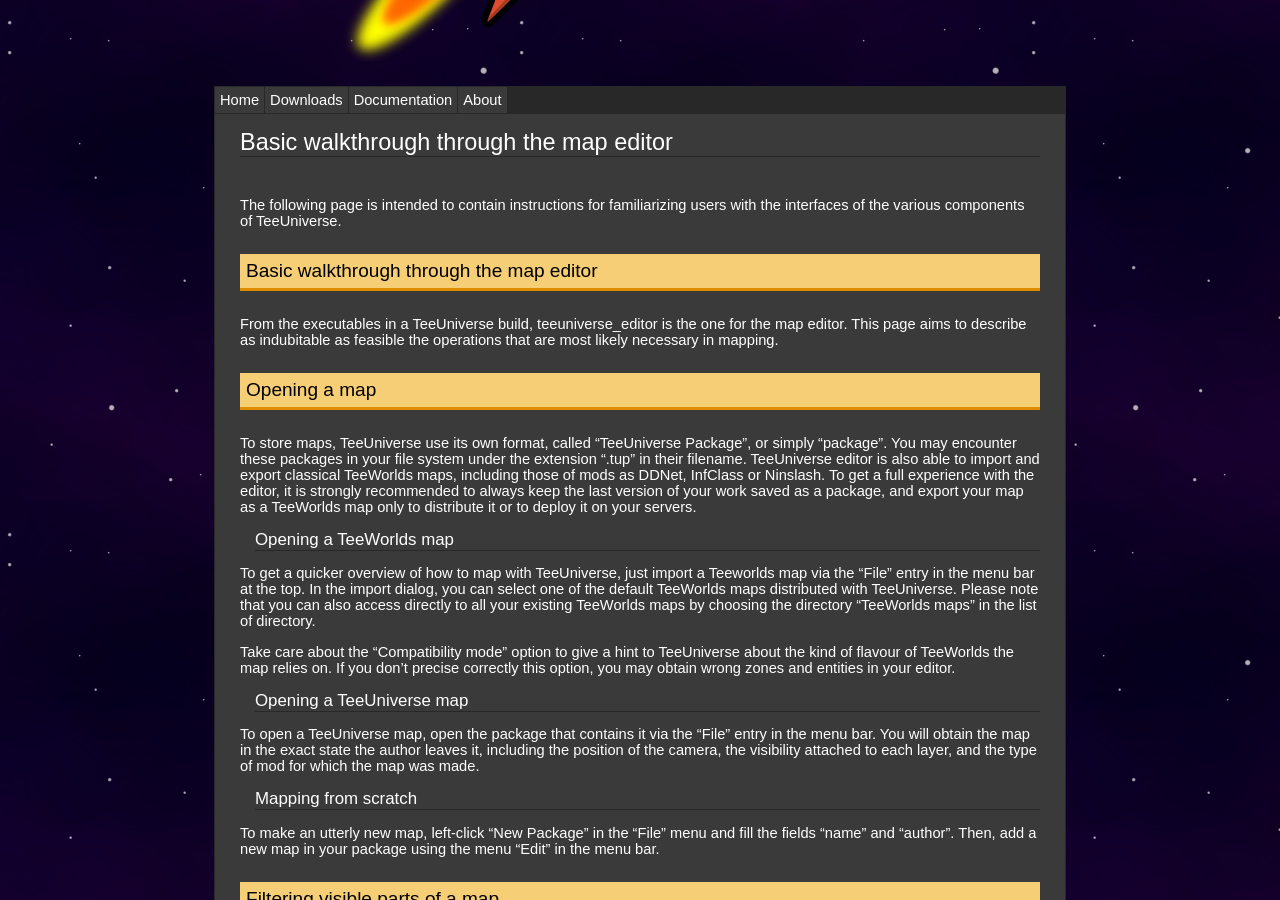
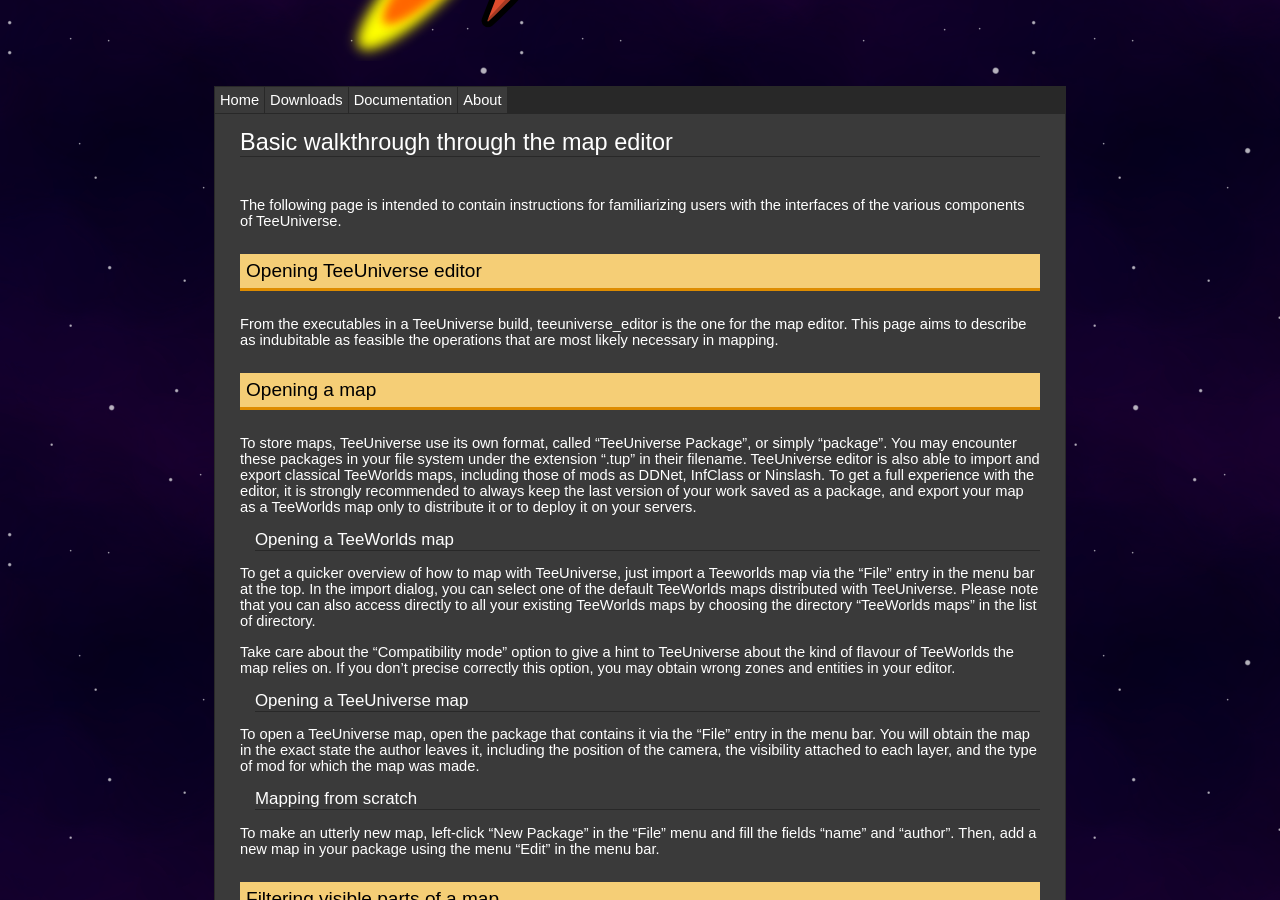
Before and after one commit to teeuniverse/teeuniverse-website, a Jekyll site: the page built from doc_walkthrough.md, in a window 1280 px wide and 900 px high, scrolled down 394 px. Built offline with Jekyll 4.4.1, drawn with Linux system fonts in a browser that asks for light colours.

Commit message:
Fixed titles in walkthrough

```diff
--- a/doc_walkthrough.md
+++ b/doc_walkthrough.md
@@ -6,7 +6,7 @@ permalink: /doc/walkthrough/
 
 The following page is intended to contain instructions for familiarizing users with the interfaces of the various components of TeeUniverse.
 
-# Basic walkthrough through the map editor #
+# Opening TeeUniverse editor #
 
 From the executables in a TeeUniverse build, teeuniverse_editor is the one for the map editor.
 This page aims to describe as indubitable as feasible the operations that are most likely necessary in mapping.
@@ -122,7 +122,7 @@ The way you add layers to the foreground layer division is analogous to the way
 
 Assuming usage of foreground layers to delineate tile-based physical boundaries of a map, the way you work here is mainly that you apply the stamp tool for tile layers wherever you have applied it for solid tiles, selecting a tile layer in the asset list, choosing a tile from its tileset image assigned to it in the asset inspector with a right click into the map view and applying it with left clicks, but quad layers are viable, too.
 
-## New images ##
+# New images #
 
 If you want to add images not included in TeeUniverse to be chosen as tilesets or elsehow, you have to add the images to the asset list from the “Edit” menu in the menu bar, by clicking “Import Image”, or you add map packages that contain the desired images, but in the latter case you have to make sure that you ship the dependency packages too if you intend sending the map to someone.
 When you add an image that you want to use as a tileset of a tile layer, you have to tick “Compatible with tiles” in the asset inspector of that image.
```
